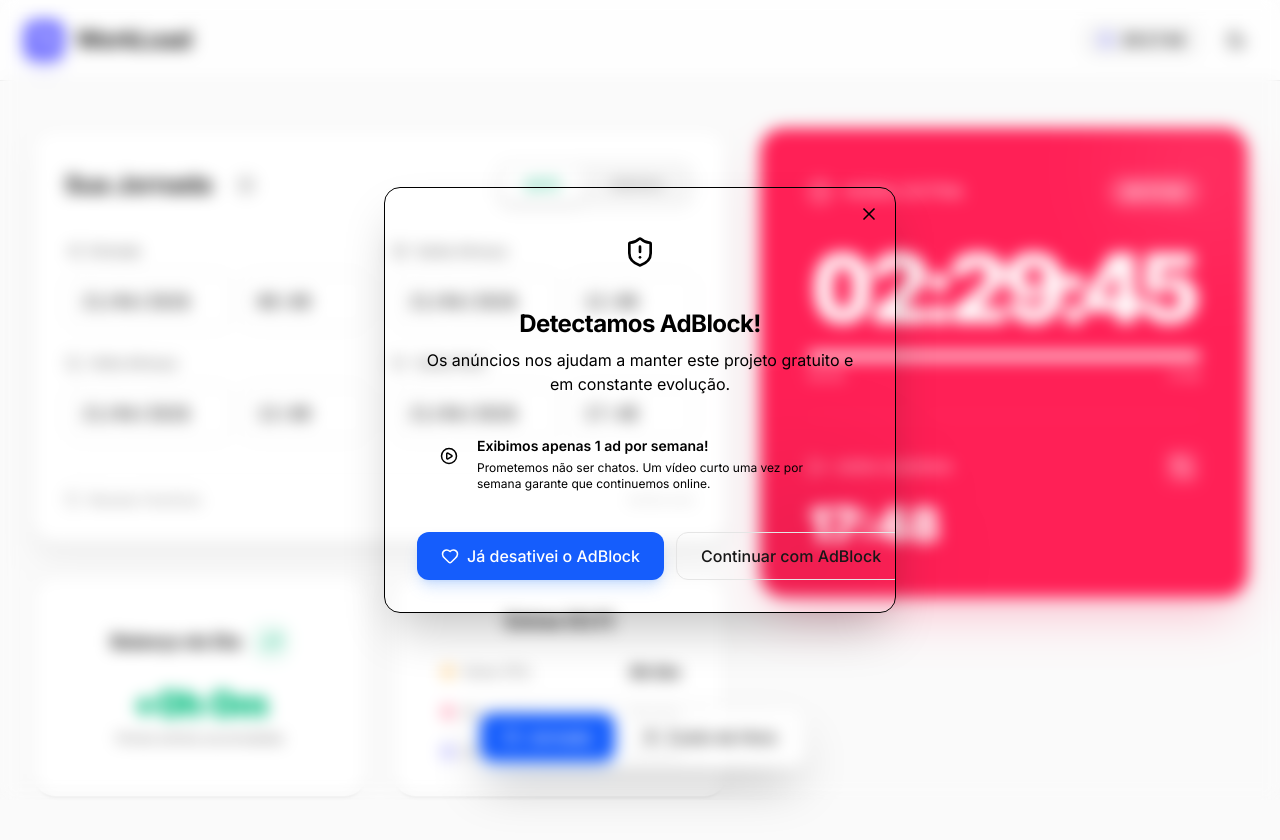
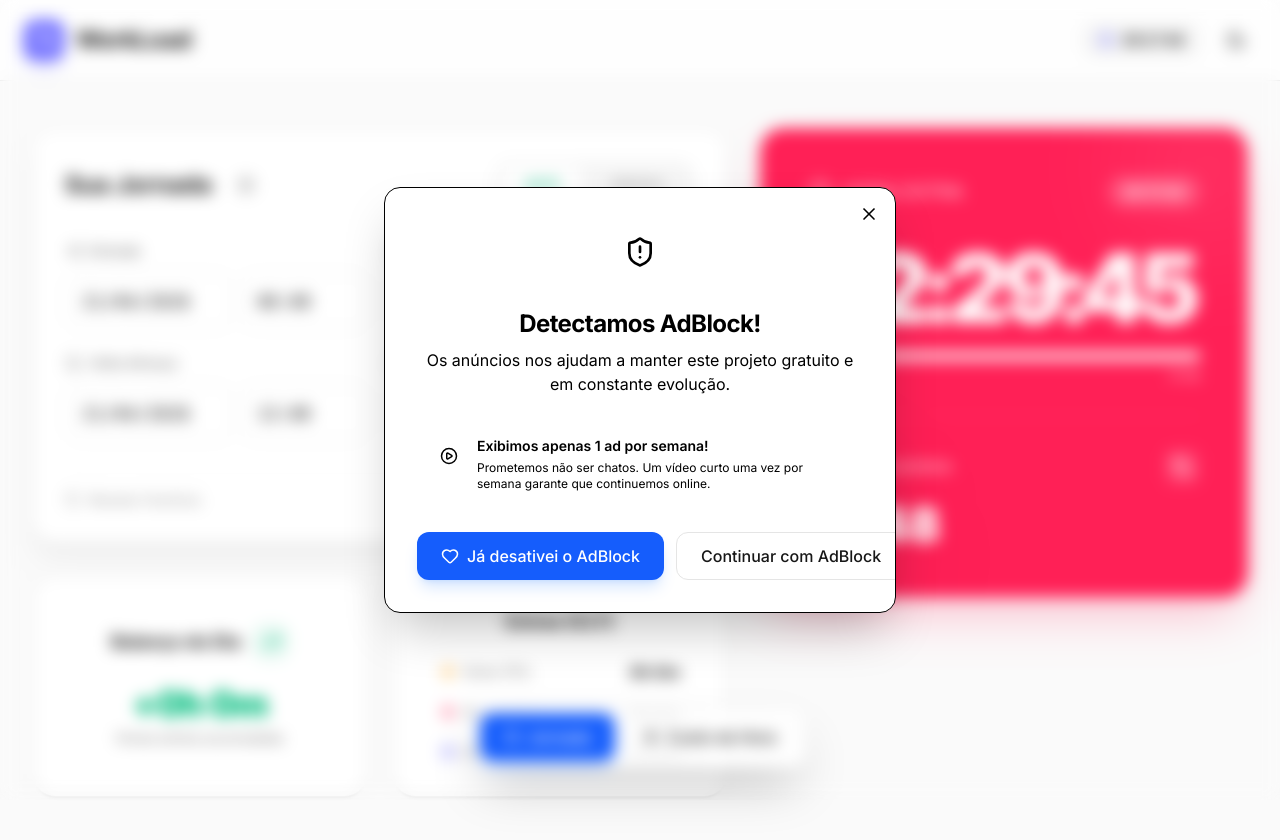
Before and after one commit to devRMA/workload, a Next.js app: page / in a window 1280 px wide. Shown: the top 840 px of the page. Built offline with nearby package versions, Linux system fonts and the light colour scheme; no server answers.

Commit message:
fix(modal): set solid background for adblock modal

```diff
--- a/components/molecules/ad-block-modal.tsx
+++ b/components/molecules/ad-block-modal.tsx
@@ -26,7 +26,7 @@ export function AdBlockModal({ isOpen, onClose, onConfirm }: AdBlockModalProps)
 						initial={{ opacity: 0, scale: 0.95, y: 20 }}
 						animate={{ opacity: 1, scale: 1, y: 0 }}
 						exit={{ opacity: 0, scale: 0.95, y: 20 }}
-						className="relative w-full max-w-lg overflow-hidden rounded-2xl border bg-card p-6 shadow-2xl md:p-8"
+						className="relative w-full max-w-lg overflow-hidden rounded-2xl border bg-white dark:bg-neutral-900 p-6 shadow-2xl md:p-8"
 					>
 						<button
 							onClick={onClose}
```
